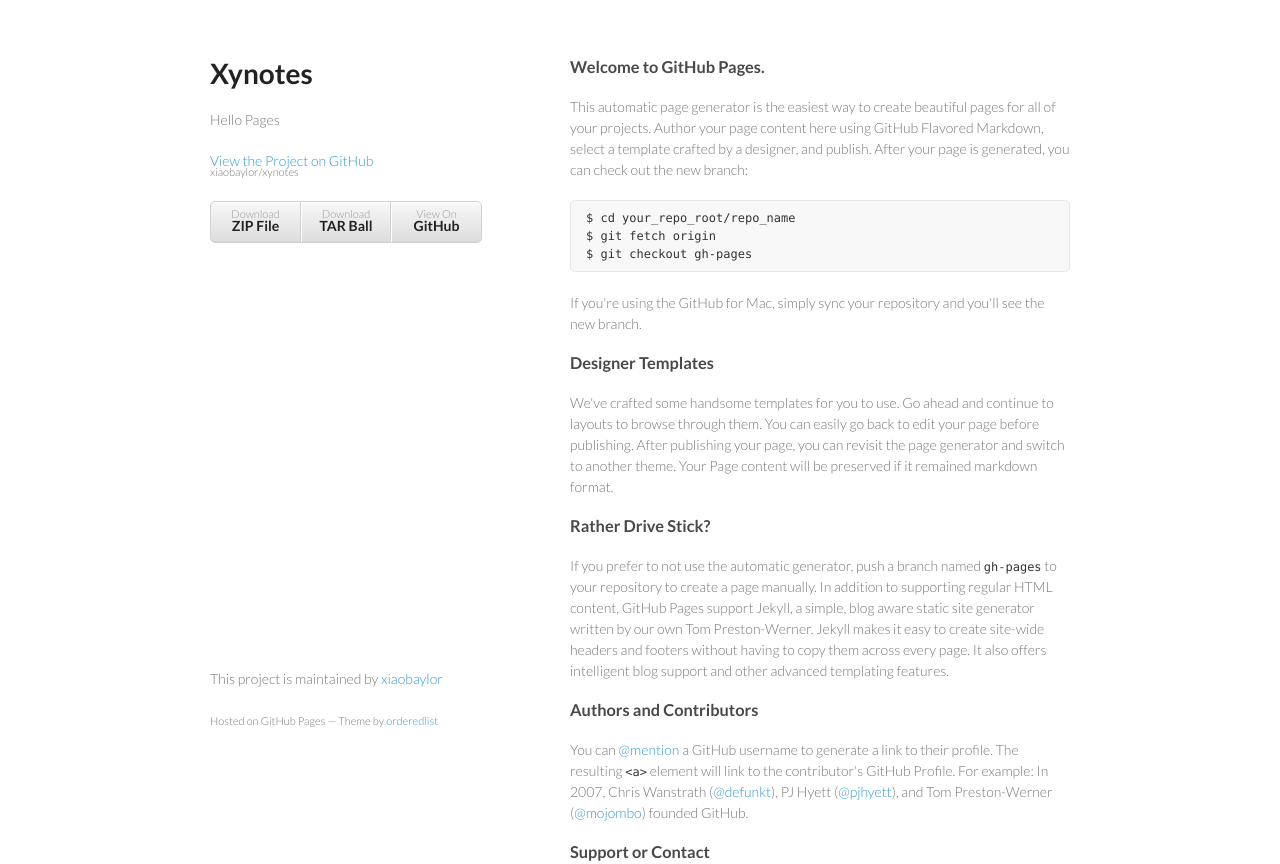
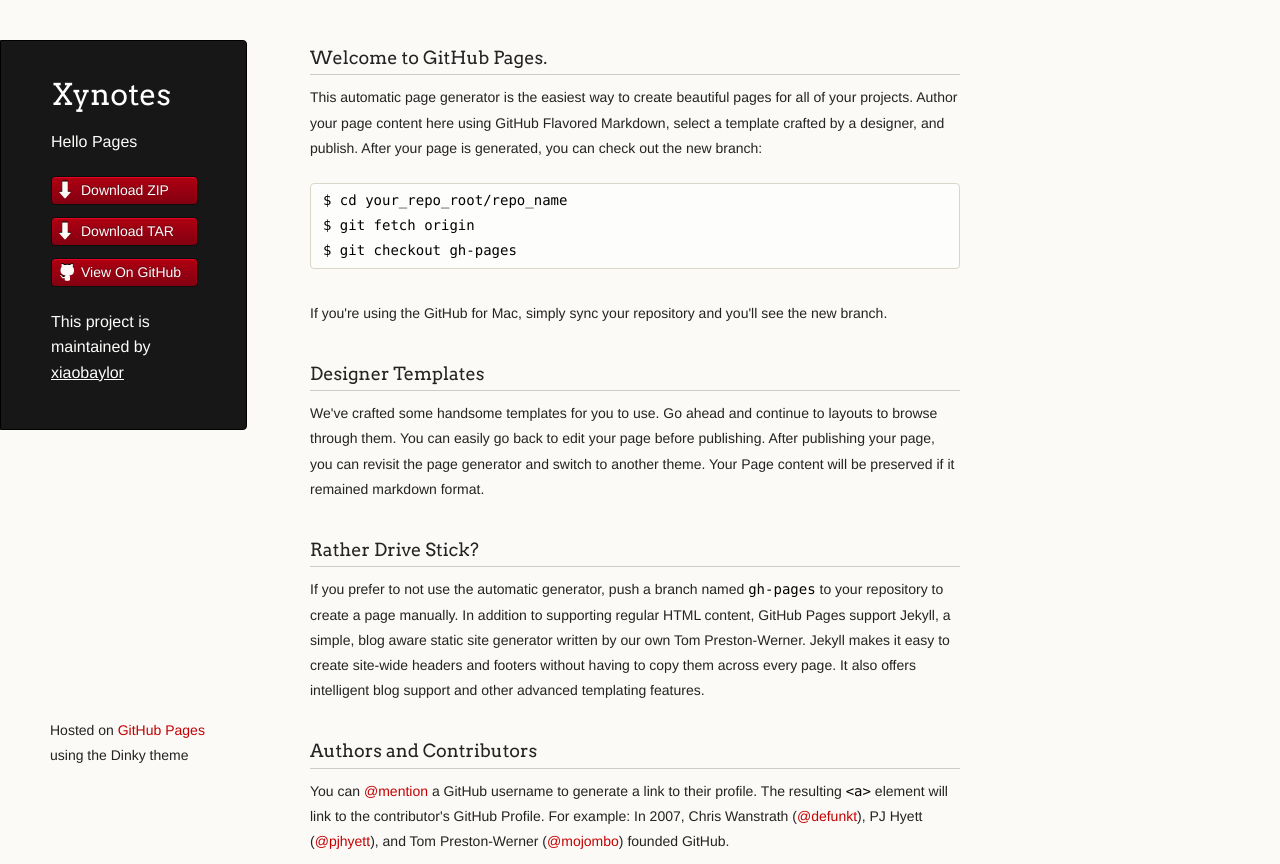
Before and after one commit to xiaobaylor/xynotes, a plain HTML site: page index.html in a window 1280 px wide. Shown: the top 864 px of the page. Drawn offline with Linux system fonts and the light colour scheme.

```diff
--- a/index.html
+++ b/index.html
@@ -7,6 +7,7 @@
 
     <link rel="stylesheet" href="stylesheets/styles.css">
     <link rel="stylesheet" href="stylesheets/pygment_trac.css">
+    <script src="javascripts/scale.fix.js"></script>
     <meta name="viewport" content="width=device-width, initial-scale=1, user-scalable=no">
     <!--[if lt IE 9]>
     <script src="//html5shiv.googlecode.com/svn/trunk/html5.js"></script>
@@ -15,17 +16,18 @@
   <body>
     <div class="wrapper">
       <header>
-        <h1>Xynotes</h1>
-        <p>Hello Pages</p>
+        <h1 class="header">Xynotes</h1>
+        <p class="header">Hello Pages</p>
 
-        <p class="view"><a href="https://github.com/xiaobaylor/xynotes">View the Project on GitHub <small>xiaobaylor/xynotes</small></a></p>
+        <ul>
+          <li class="download"><a class="buttons" href="https://github.com/xiaobaylor/xynotes/zipball/master">Download ZIP</a></li>
+          <li class="download"><a class="buttons" href="https://github.com/xiaobaylor/xynotes/tarball/master">Download TAR</a></li>
+          <li><a class="buttons github" href="https://github.com/xiaobaylor/xynotes">View On GitHub</a></li>
+        </ul>
+
+        <p class="header">This project is maintained by <a class="header name" href="https://github.com/xiaobaylor">xiaobaylor</a></p>
 
 
-        <ul>
-          <li><a href="https://github.com/xiaobaylor/xynotes/zipball/master">Download <strong>ZIP File</strong></a></li>
-          <li><a href="https://github.com/xiaobaylor/xynotes/tarball/master">Download <strong>TAR Ball</strong></a></li>
-          <li><a href="https://github.com/xiaobaylor/xynotes">View On <strong>GitHub</strong></a></li>
-        </ul>
       </header>
       <section>
         <h3>
@@ -61,11 +63,10 @@
 <p>Having trouble with Pages? Check out the documentation at <a href="https://help.github.com/pages">https://help.github.com/pages</a> or contact <a href="mailto:support@github.com">support@github.com</a> and we’ll help you sort it out.</p>
       </section>
       <footer>
-        <p>This project is maintained by <a href="https://github.com/xiaobaylor">xiaobaylor</a></p>
-        <p><small>Hosted on GitHub Pages &mdash; Theme by <a href="https://github.com/orderedlist">orderedlist</a></small></p>
+        <p><small>Hosted on <a href="https://pages.github.com">GitHub Pages</a> using the Dinky theme</small></p>
       </footer>
     </div>
-    <script src="javascripts/scale.fix.js"></script>
+    <!--[if !IE]><script>fixScale(document);</script><![endif]-->
 
   </body>
 </html>
--- a/stylesheets/styles.css
+++ b/stylesheets/styles.css
@@ -1,186 +1,338 @@
-@import url(https://fonts.googleapis.com/css?family=Lato:300italic,700italic,300,700);
+@import url(https://fonts.googleapis.com/css?family=Arvo:400,700,400italic);
+
+/* MeyerWeb Reset */
+
+html, body, div, span, applet, object, iframe,
+h1, h2, h3, h4, h5, h6, p, blockquote, pre,
+a, abbr, acronym, address, big, cite, code,
+del, dfn, em, img, ins, kbd, q, s, samp,
+small, strike, strong, sub, sup, tt, var,
+b, u, i, center,
+dl, dt, dd, ol, ul, li,
+fieldset, form, label, legend,
+table, caption, tbody, tfoot, thead, tr, th, td,
+article, aside, canvas, details, embed,
+figure, figcaption, footer, header, hgroup,
+menu, nav, output, ruby, section, summary,
+time, mark, audio, video {
+  margin: 0;
+  padding: 0;
+  border: 0;
+  font: inherit;
+  vertical-align: baseline;
+}
+
+
+/* Base text styles */
 
 body {
-  padding:50px;
-  font:14px/1.5 Lato, "Helvetica Neue", Helvetica, Arial, sans-serif;
-  color:#777;
-  font-weight:300;
+  padding:10px 50px 0 0;
+  font-family:"Helvetica Neue", Helvetica, Arial, sans-serif;
+	font-size: 14px;
+	color: #232323;
+	background-color: #FBFAF7;
+	margin: 0;
+	line-height: 1.8em;
+	-webkit-font-smoothing: antialiased;
+
 }
 
 h1, h2, h3, h4, h5, h6 {
-  color:#222;
-  margin:0 0 20px;
+  color:#232323;
+  margin:36px 0 10px;
 }
 
-p, ul, ol, table, pre, dl {
-  margin:0 0 20px;
+p, ul, ol, table, dl {
+  margin:0 0 22px;
 }
 
 h1, h2, h3 {
-  line-height:1.1;
+	font-family: Arvo, Monaco, serif;
+  line-height:1.3;
+	font-weight: normal;
+}
+
+h1,h2, h3 {
+	display: block;
+	border-bottom: 1px solid #ccc;
+	padding-bottom: 5px;
 }
 
 h1 {
-  font-size:28px;
+	font-size: 30px;
 }
 
 h2 {
-  color:#393939;
+	font-size: 24px;
 }
 
-h3, h4, h5, h6 {
-  color:#494949;
+h3 {
+	font-size: 18px;
+}
+
+h4, h5, h6 {
+	font-family: Arvo, Monaco, serif;
+	font-weight: 700;
 }
 
 a {
-  color:#39c;
-  font-weight:400;
+  color:#C30000;
+  font-weight:200;
   text-decoration:none;
 }
 
-a small {
-  font-size:11px;
-  color:#777;
-  margin-top:-0.6em;
-  display:block;
+a:hover {
+	text-decoration: underline;
 }
 
-.wrapper {
-  width:860px;
-  margin:0 auto;
+a small {
+	font-size: 12px;
+}
+
+em {
+	font-style: italic;
+}
+
+strong {
+  font-weight:700;
+}
+
+ul {
+  list-style-position: inside;
+  list-style: disc;
+  padding-left: 25px;
+}
+
+ol {
+  list-style-position: inside;
+  list-style: decimal;
+  padding-left: 25px;
 }
 
 blockquote {
-  border-left:1px solid #e5e5e5;
-  margin:0;
-  padding:0 0 0 20px;
-  font-style:italic;
+  margin: 0;
+  padding: 0 0 0 20px;
+  font-style: italic;
 }
 
+dl, dt, dd, dl p {
+	font-color: #444;
+}
+
+dl dt {
+  font-weight: bold;
+}
+
+dl dd {
+  padding-left: 20px;
+  font-style: italic;
+}
+
+dl p {
+  padding-left: 20px;
+  font-style: italic;
+}
+
+hr {
+  border:0;
+  background:#ccc;
+  height:1px;
+  margin:0 0 24px;
+}
+
+/* Images */
+
+img {
+  position: relative;
+  margin: 0 auto;
+  max-width: 650px;
+  padding: 5px;
+  margin: 10px 0 32px 0;
+  border: 1px solid #ccc;
+}
+
+p img {
+  display: inline;
+  margin: 0;
+  padding: 0;
+  vertical-align: middle;
+  text-align: center;
+  border: none;
+}
+
+/* Code blocks */
+
 code, pre {
-  font-family:Monaco, Bitstream Vera Sans Mono, Lucida Console, Terminal;
-  color:#333;
-  font-size:12px;
+	font-family: Monaco, "Bitstream Vera Sans Mono", "Lucida Console", Terminal, monospace;
+  color:#000;
+  font-size:14px;
 }
 
 pre {
-  padding:8px 15px;
-  background: #f8f8f8;
-  border-radius:5px;
-  border:1px solid #e5e5e5;
-  overflow-x: auto;
+	padding: 4px 12px;
+  background: #FDFEFB;
+  border-radius:4px;
+  border:1px solid #D7D8C8;
+  overflow: auto;
+  overflow-y: hidden;
+	margin-bottom: 32px;
+}
+
+
+/* Tables */
+
+table {
+  width:100%;
 }
 
 table {
-  width:100%;
-  border-collapse:collapse;
+  border: 1px solid #ccc;
+  margin-bottom: 32px;
+  text-align: left;
+ }
+
+th {
+  font-family: 'Arvo', Helvetica, Arial, sans-serif;
+	font-size: 18px;
+	font-weight: normal;
+  padding: 10px;
+  background: #232323;
+  color: #FDFEFB;
+ }
+
+td {
+  padding: 10px;
+	background: #ccc;
+ }
+
+
+/* Wrapper */
+.wrapper {
+  width:960px;
 }
 
-th, td {
-  text-align:left;
-  padding:5px 10px;
-  border-bottom:1px solid #e5e5e5;
+
+/* Header */
+
+header {
+	background-color: #171717;
+	color: #FDFDFB;
+  width:170px;
+  float:left;
+  position:fixed;
+	border: 1px solid #000;
+	-webkit-border-top-right-radius: 4px;
+	-webkit-border-bottom-right-radius: 4px;
+	-moz-border-radius-topright: 4px;
+	-moz-border-radius-bottomright: 4px;
+	border-top-right-radius: 4px;
+	border-bottom-right-radius: 4px;
+	padding: 34px 25px 22px 50px;
+	margin: 30px 25px 0 0;
+	-webkit-font-smoothing: antialiased;
 }
 
-dt {
-  color:#444;
-  font-weight:700;
+p.header {
+	font-size: 16px;
 }
 
-th {
-  color:#444;
+h1.header {
+	font-family: Arvo, sans-serif;
+	font-size: 30px;
+	font-weight: 300;
+	line-height: 1.3em;
+	border-bottom: none;
+	margin-top: 0;
 }
 
-img {
-  max-width:100%;
+
+h1.header, a.header, a.name, header a{
+	color: #fff;
 }
 
-header {
-  width:270px;
-  float:left;
-  position:fixed;
+a.header {
+	text-decoration: underline;
+}
+
+a.name {
+	white-space: nowrap;
 }
 
 header ul {
   list-style:none;
-  height:40px;
-
   padding:0;
-
-  background: #eee;
-  background: -moz-linear-gradient(top, #f8f8f8 0%, #dddddd 100%);
-  background: -webkit-gradient(linear, left top, left bottom, color-stop(0%,#f8f8f8), color-stop(100%,#dddddd));
-  background: -webkit-linear-gradient(top, #f8f8f8 0%,#dddddd 100%);
-  background: -o-linear-gradient(top, #f8f8f8 0%,#dddddd 100%);
-  background: -ms-linear-gradient(top, #f8f8f8 0%,#dddddd 100%);
-  background: linear-gradient(top, #f8f8f8 0%,#dddddd 100%);
-
-  border-radius:5px;
-  border:1px solid #d2d2d2;
-  box-shadow:inset #fff 0 1px 0, inset rgba(0,0,0,0.03) 0 -1px 0;
-  width:270px;
 }
 
 header li {
-  width:89px;
-  float:left;
-  border-right:1px solid #d2d2d2;
-  height:40px;
+	list-style-type: none;
+  width:132px;
+  height:15px;
+	margin-bottom: 12px;
+	line-height: 1em;
+	padding: 6px 6px 6px 7px;
+
+	background: #AF0011;
+	background: -moz-linear-gradient(top, #AF0011 0%, #820011 100%);
+  background: -webkit-gradient(linear, left top, left bottom, color-stop(0%,#f8f8f8), color-stop(100%,#dddddd));
+  background: -webkit-linear-gradient(top, #AF0011 0%,#820011 100%);
+  background: -o-linear-gradient(top, #AF0011 0%,#820011 100%);
+  background: -ms-linear-gradient(top, #AF0011 0%,#820011 100%);
+  background: linear-gradient(top, #AF0011 0%,#820011 100%);
+
+	border-radius:4px;
+  border:1px solid #0D0D0D;
+
+	-webkit-box-shadow: inset 0px 1px 1px 0 rgba(233,2,38, 1);
+	box-shadow: inset 0px 1px 1px 0 rgba(233,2,38, 1);
+
 }
 
-header ul a {
-  line-height:1;
-  font-size:11px;
-  color:#999;
-  display:block;
-  text-align:center;
-  padding-top:6px;
-  height:40px;
+header li:hover {
+	background: #C3001D;
+	background: -moz-linear-gradient(top, #C3001D 0%, #950119 100%);
+  background: -webkit-gradient(linear, left top, left bottom, color-stop(0%,#f8f8f8), color-stop(100%,#dddddd));
+  background: -webkit-linear-gradient(top, #C3001D 0%,#950119 100%);
+  background: -o-linear-gradient(top, #C3001D 0%,#950119 100%);
+  background: -ms-linear-gradient(top, #C3001D 0%,#950119 100%);
+  background: linear-gradient(top, #C3001D 0%,#950119 100%);
 }
 
-strong {
-  color:#222;
-  font-weight:700;
+a.buttons {
+	-webkit-font-smoothing: antialiased;
+	background: url(../images/arrow-down.png) no-repeat;
+	font-weight: normal;
+	text-shadow: rgba(0, 0, 0, 0.4) 0 -1px 0;
+	padding: 2px 2px 2px 22px;
+	height: 30px;
 }
 
-header ul li + li {
-  width:88px;
-  border-left:1px solid #fff;
+a.github {
+	background: url(../images/octocat-small.png) no-repeat 1px;
 }
 
-header ul li + li + li {
-  border-right:none;
-  width:89px;
+a.buttons:hover {
+	color: #fff;
+	text-decoration: none;
 }
 
-header ul a strong {
-  font-size:14px;
-  display:block;
-  color:#222;
-}
+
+/* Section - for main page content */
 
 section {
-  width:500px;
+  width:650px;
   float:right;
   padding-bottom:50px;
 }
 
-small {
-  font-size:11px;
-}
 
-hr {
-  border:0;
-  background:#e5e5e5;
-  height:1px;
-  margin:0 0 20px;
-}
+/* Footer */
 
 footer {
-  width:270px;
+  width:170px;
   float:left;
   position:fixed;
-  bottom:50px;
+  bottom:10px;
+	padding-left: 50px;
 }
 
 @media print, screen and (max-width: 960px) {
@@ -196,14 +348,18 @@
     width:auto;
   }
 
+	footer {
+		border-top: 1px solid #ccc;
+		margin:0 84px 0 50px;
+		padding:0;
+	}
+
   header {
     padding-right:320px;
   }
 
   section {
-    border:1px solid #e5e5e5;
-    border-width:1px 0;
-    padding:20px 0;
+    padding:20px 84px 20px 50px;
     margin:0 0 20px;
   }
 
@@ -213,8 +369,8 @@
 
   header ul {
     position:absolute;
-    right:50px;
-    top:52px;
+    right:130px;
+    top:84px;
   }
 }
 
@@ -224,26 +380,38 @@
   }
 
   header {
-    padding:0;
+    padding:10px 20px 0;
+		margin-right: 0;
   }
+
+	section {
+    padding:10px 0 10px 20px;
+    margin:0 0 30px;
+  }
+
+	footer {
+		margin: 0 0 0 30px;
+	}
 
   header ul, header p.view {
     position:static;
   }
-
-  pre, code {
-    word-wrap:normal;
-  }
 }
 
 @media print, screen and (max-width: 480px) {
-  body {
-    padding:15px;
+
+  header ul li.download {
+    display:none;
   }
 
-  header ul {
-    display:none;
-  }
+	footer {
+		margin: 0 0 0 20px;
+	}
+
+	footer a{
+		display:block;
+	}
+
 }
 
 @media print {
```
Also changed, not shown: javascripts/scale.fix.js (+20 -17 lines), images/arrow-down.png (added), images/octocat-small.png (added).
